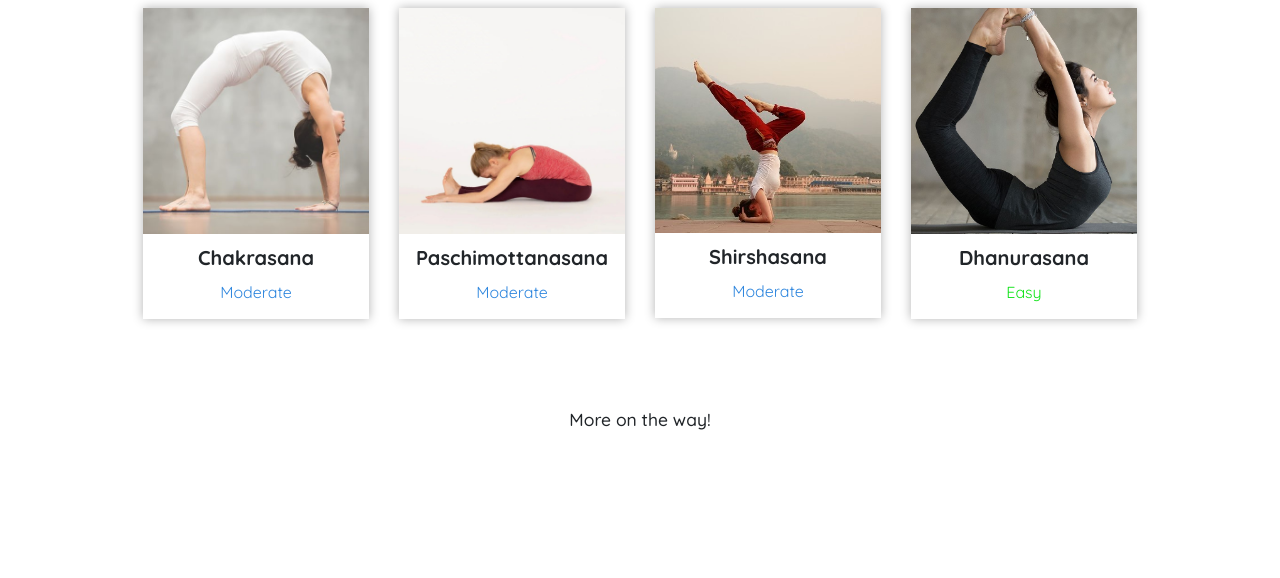
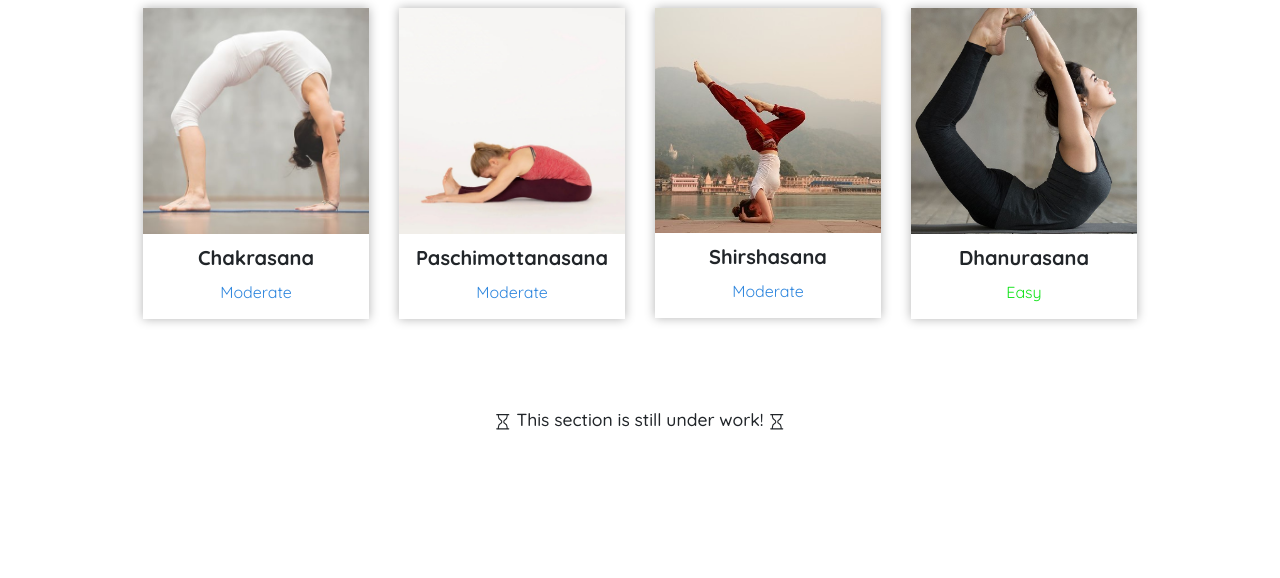
Before and after one commit to AjinkyaTalekar/yogah.github.io, a plain HTML site: page asan.html in a window 1280 px wide. Shown: the part 1425-2003 px from the top of the page. Drawn offline with nearby package versions, Linux system fonts and the light colour scheme; a script that the page names is missing.

Commit message:
blododododod

```diff
--- a/asan.html
+++ b/asan.html
@@ -155,7 +155,11 @@
 
         </div>
     </div><br><br><br><br>
-    <h3 align="center">More on the way!</h3>
+    <h3 align="center"><svg width="1em" height="1em" viewBox="0 0 16 16" class="bi bi-hourglass" fill="currentColor" xmlns="http://www.w3.org/2000/svg">
+  <path fill-rule="evenodd" d="M2 1.5a.5.5 0 0 1 .5-.5h11a.5.5 0 0 1 0 1h-1v1a4.5 4.5 0 0 1-2.557 4.06c-.29.139-.443.377-.443.59v.7c0 .213.154.451.443.59A4.5 4.5 0 0 1 12.5 13v1h1a.5.5 0 0 1 0 1h-11a.5.5 0 1 1 0-1h1v-1a4.5 4.5 0 0 1 2.557-4.06c.29-.139.443-.377.443-.59v-.7c0-.213-.154-.451-.443-.59A4.5 4.5 0 0 1 3.5 3V2h-1a.5.5 0 0 1-.5-.5zm2.5.5v1a3.5 3.5 0 0 0 1.989 3.158c.533.256 1.011.791 1.011 1.491v.702c0 .7-.478 1.235-1.011 1.491A3.5 3.5 0 0 0 4.5 13v1h7v-1a3.5 3.5 0 0 0-1.989-3.158C8.978 9.586 8.5 9.052 8.5 8.351v-.702c0-.7.478-1.235 1.011-1.491A3.5 3.5 0 0 0 11.5 3V2h-7z"/>
+</svg>   This section is still under work!  <svg width="1em" height="1em" viewBox="0 0 16 16" class="bi bi-hourglass" fill="currentColor" xmlns="http://www.w3.org/2000/svg">
+  <path fill-rule="evenodd" d="M2 1.5a.5.5 0 0 1 .5-.5h11a.5.5 0 0 1 0 1h-1v1a4.5 4.5 0 0 1-2.557 4.06c-.29.139-.443.377-.443.59v.7c0 .213.154.451.443.59A4.5 4.5 0 0 1 12.5 13v1h1a.5.5 0 0 1 0 1h-11a.5.5 0 1 1 0-1h1v-1a4.5 4.5 0 0 1 2.557-4.06c.29-.139.443-.377.443-.59v-.7c0-.213-.154-.451-.443-.59A4.5 4.5 0 0 1 3.5 3V2h-1a.5.5 0 0 1-.5-.5zm2.5.5v1a3.5 3.5 0 0 0 1.989 3.158c.533.256 1.011.791 1.011 1.491v.702c0 .7-.478 1.235-1.011 1.491A3.5 3.5 0 0 0 4.5 13v1h7v-1a3.5 3.5 0 0 0-1.989-3.158C8.978 9.586 8.5 9.052 8.5 8.351v-.702c0-.7.478-1.235 1.011-1.491A3.5 3.5 0 0 0 11.5 3V2h-7z"/>
+</svg></h3>
 </div>
 
 
```
